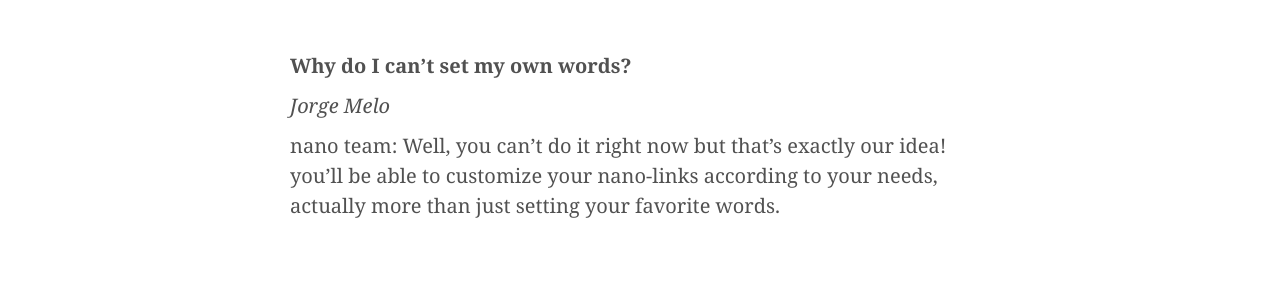
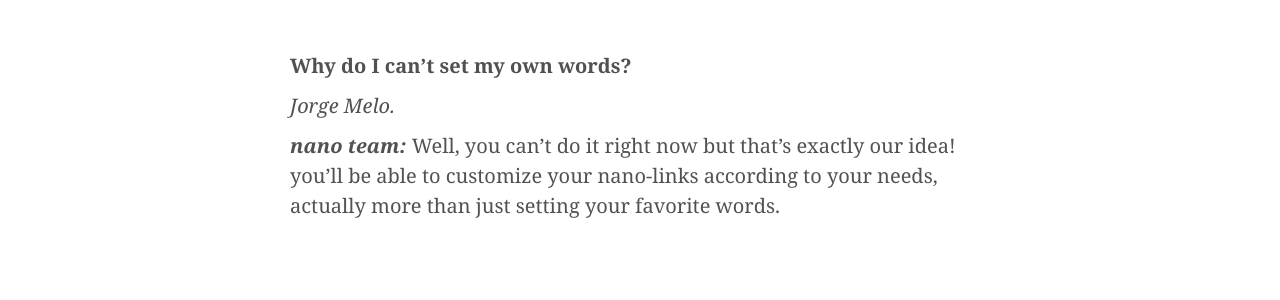
Before and after one commit to nanoshort/nanoshort.github.io, a Jekyll site: the page built from faq.md, in a window 1280 px wide. Shown: the part 359-659 px from the top of the page. Built offline with Jekyll 4.4.1, drawn with Linux system fonts in a browser that asks for light colours; some web fonts are replaced.

Commit message:
pregunta formato

```diff
--- a/faq.md
+++ b/faq.md
@@ -5,6 +5,7 @@
 
 <b>Why do I can't set my own words?</b>
 
-<i>Jorge Melo</i>
+<i>Jorge Melo.</i>
 
-nano team: Well, you can't do it right now but that's exactly our idea! you'll be able to customize your nano-links according to your needs, actually more than just setting your favorite words.
+<b><i>nano team:</i></b>
+Well, you can't do it right now but that's exactly our idea! you'll be able to customize your nano-links according to your needs, actually more than just setting your favorite words.
```
